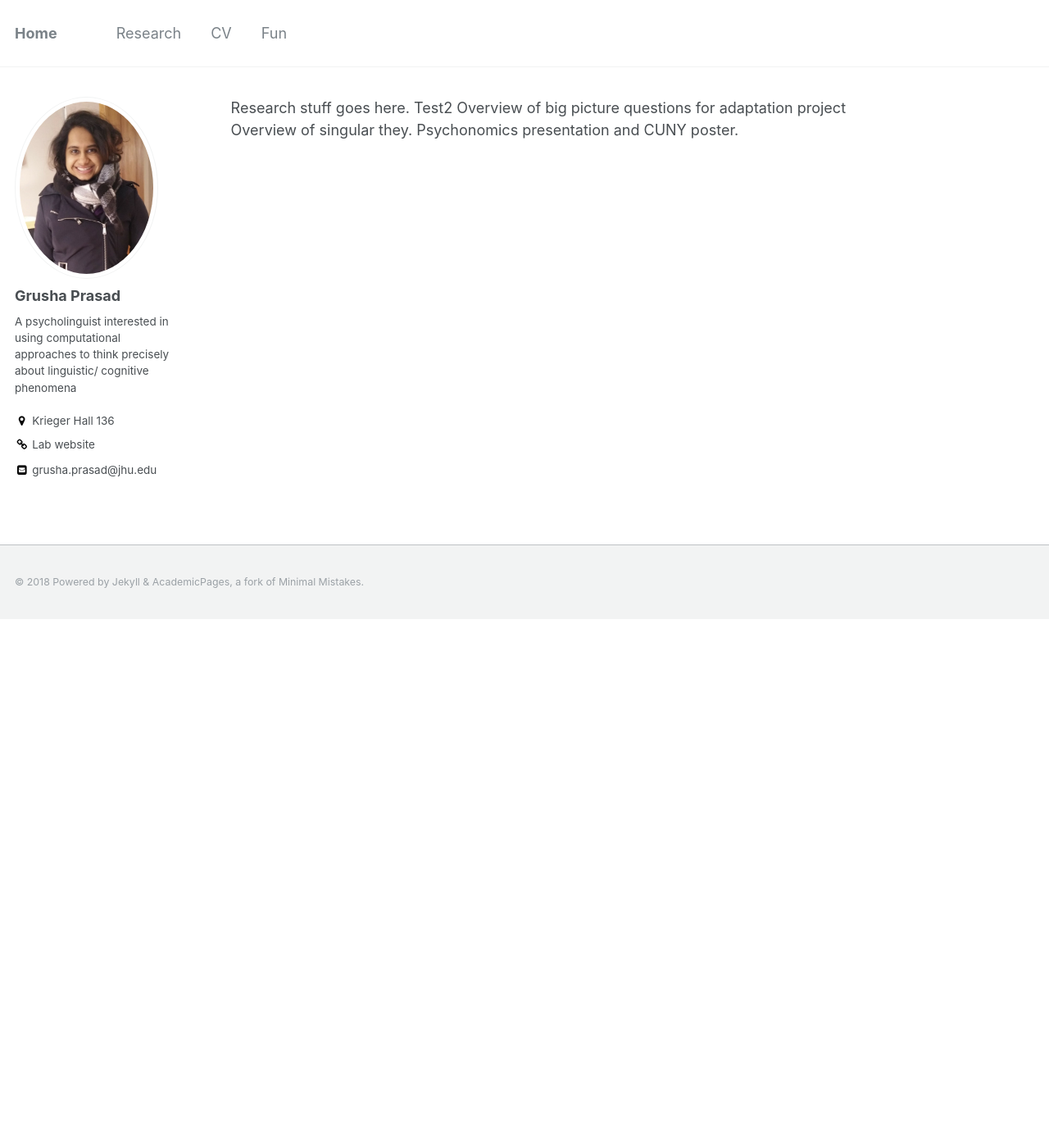
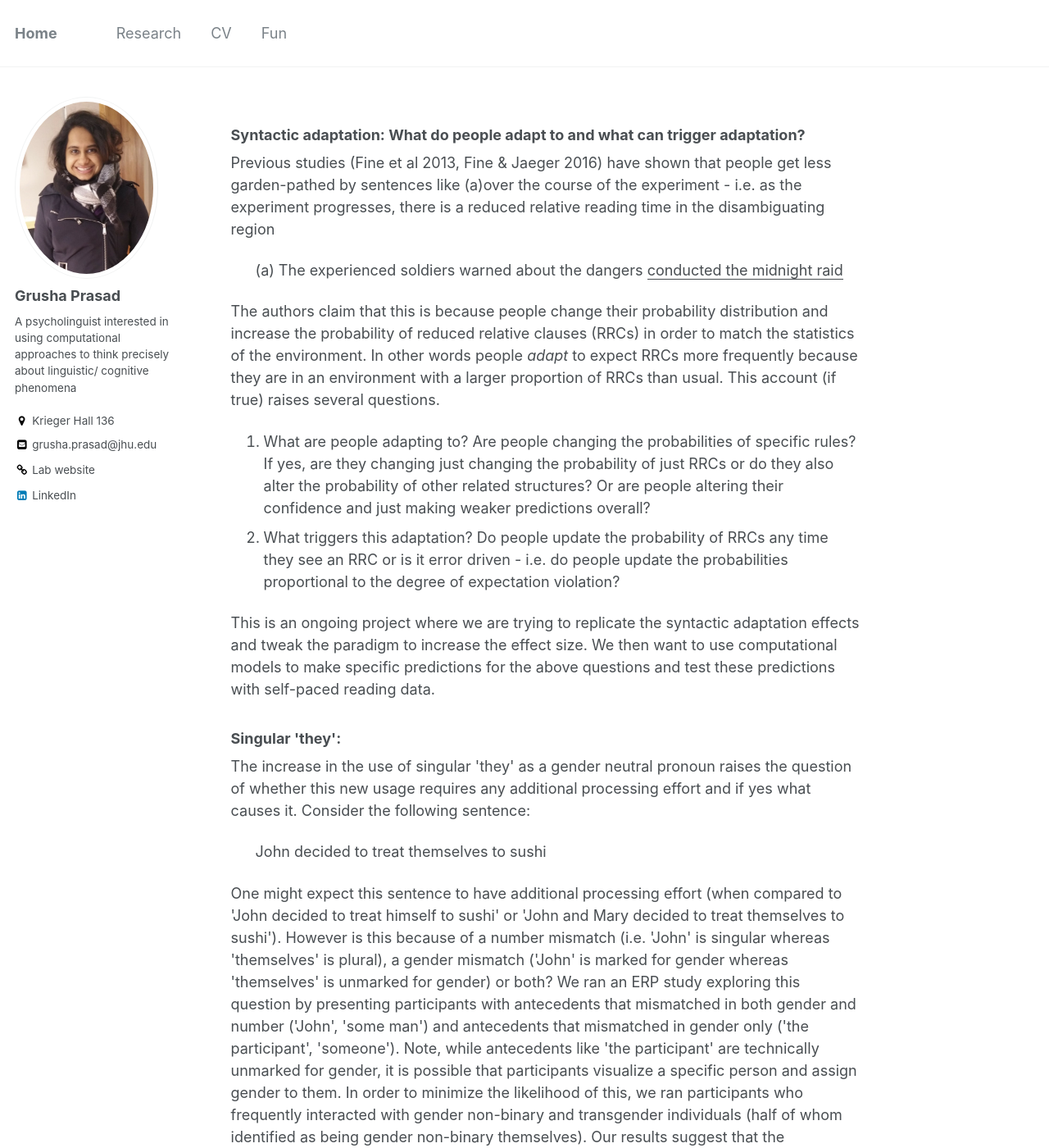
Before and after one commit to grushaprasad/grushaprasad.github.io, a Jekyll site: the page built from _pages/research.html, in a window 1280 px wide and 1400 px high. Shown: the whole window at 82% size. Built offline with Jekyll 4.4.1, drawn with Linux system fonts in a browser that asks for light colours; some of the changed text lies outside the part shown.

Commit message:
updated research

```diff
--- a/_config.yml
+++ b/_config.yml
@@ -97,7 +97,7 @@ author:
   keybase          :
   instagram        :
   lastfm           :
-  linkedin         :
+  linkedin         : "https://www.linkedin.com/in/grusha-prasad-8678377a/"
   orcid            : # https://orcid.org/0000-0001-5434-2354
   pinterest        :
   soundcloud       :
--- a/_includes/author-profile.html
+++ b/_includes/author-profile.html
@@ -28,11 +28,11 @@
       {% if author.employer %}
         <li><i class="fa fa-fw fa-map-marker" aria-hidden="true"></i> {{ author.employer }}</li>
       {% endif %}
-      {% if author.uri %}
-        <li><a href="{{ author.uri }}"><i class="fa fa-fw fa-chain" aria-hidden="true"></i> Lab website </a></li>
-      {% endif %}
       {% if author.email %}
         <li><a href="mailto:{{ author.email }}"><i class="fa fa-fw fa-envelope-square" aria-hidden="true"></i> {{ author.email }}</a></li>
+      {% endif %}
+      {% if author.uri %}
+        <li><a href="{{ author.uri }}" target = "_blank"><i class="fa fa-fw fa-chain" aria-hidden="true"></i> Lab website </a></li>
       {% endif %}
       {% if author.keybase %}
         <li><a href="https://keybase.io/{{ author.keybase }}"><i class="fa fa-fw fa-key" aria-hidden="true"></i> Keybase</a></li>
--- a/_pages/fun.html
+++ b/_pages/fun.html
@@ -3,7 +3,7 @@ permalink: /fun/
 ---
 
 Song
-Lambda notebook
+Lambda notebook some extra test stuff
 Lesson plans for teaching neuroscience to 8th graders
     -- lesson plans + homework
     -- Objective
--- a/_pages/research.html
+++ b/_pages/research.html
@@ -2,8 +2,43 @@
 permalink: /research/
 ---
 
-Research stuff goes here. Test2
+<h3> Syntactic adaptation: What do people adapt to and what can trigger adaptation? </h3>
 
-Overview of big picture questions for adaptation project
+<p>
 
-Overview of singular they. Psychonomics presentation and CUNY poster.
+    Previous studies (Fine et al 2013, Fine & Jaeger 2016) have shown that people get less garden-pathed by sentences like (a)over the course of the experiment - i.e. as the experiment progresses, there is a reduced relative reading time in the disambiguating region
+
+</p>
+
+<p style="padding-left: 30px;"> (a) The experienced soldiers warned about the dangers <u> conducted the midnight raid </u> </p>
+
+<p>
+    The authors claim that this is because people change their probability distribution and increase the probability of reduced relative clauses (RRCs) in order to match the statistics of the environment. In other words people <i> adapt </i> to expect RRCs more frequently because they are in an environment with a larger proportion of RRCs than usual. This account (if true) raises several questions.
+
+    <ol>
+        <li>What are people adapting to? Are people changing the probabilities of specific rules? If yes, are they changing just changing the probability of just RRCs or do they also alter the probability of other related structures? Or are people altering their confidence and just making weaker predictions overall?</li>
+
+        <li> What triggers this adaptation? Do people update the probability of RRCs any time they see an RRC or is it error driven - i.e. do people update the probabilities proportional to the degree of expectation violation?
+    </ol>
+
+</p>
+
+<p>
+    This is an ongoing project where we are trying to replicate the syntactic adaptation effects and tweak the paradigm to increase the effect size. We then want to use computational models to make specific predictions for the above questions and test these predictions with self-paced reading data.
+
+
+<h3> Singular 'they':  </h3>
+
+<p>
+      The increase in the use of singular 'they' as a gender neutral pronoun raises the question of whether this new usage requires any additional processing effort and if yes what causes it. Consider the following sentence:
+</p>
+
+<p style="padding-left: 30px;"> John decided to treat themselves to sushi </p>
+
+<p>
+    One might expect this sentence to have additional processing effort (when compared to 'John decided to treat himself to sushi' or 'John and Mary decided to treat themselves to sushi'). However is this because of a number mismatch (i.e. 'John' is singular whereas 'themselves' is plural), a gender mismatch ('John' is marked for gender whereas 'themselves' is unmarked for gender) or both? We ran an ERP study exploring this question by presenting participants with antecedents that mismatched in both gender and number ('John', 'some man') and antecedents that mismatched in gender only ('the participant', 'someone'). Note, while antecedents like 'the participant' are technically unmarked for gender, it is possible that participants visualize a specific person and assign gender to them. In order to minimize the likelihood of this, we ran participants who frequently interacted with gender non-binary and transgender individuals (half of whom identified as being gender non-binary themselves). Our results suggest that the processing effort is caused by gender and not number mismatch.
+
+</p>
+
+</p> This work was presented as a talk at the 58th Annual Meeting of the Psychonomic Society. <a href= "/files/Psychonomics_presentationv4b.pdf" taget = "_blank">Here</a> are the slides. </p>
+<p> It was also presented as a poster at the 31st Annual CUNY Conference on Human Sentence Processing. <a href= "/files/CUNY2018_poster_draft2.pdf" taget = "_blank">Here</a> is the poster. </p>
```
Also changed, not shown: _pages/about.md (+1 -1 lines), 5 other files.
